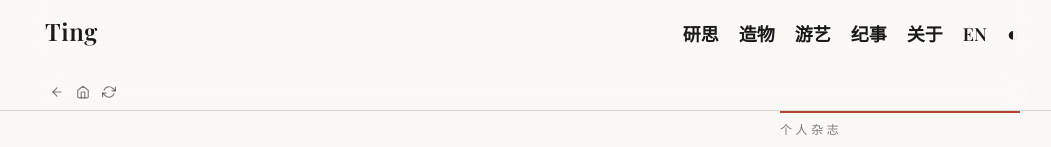
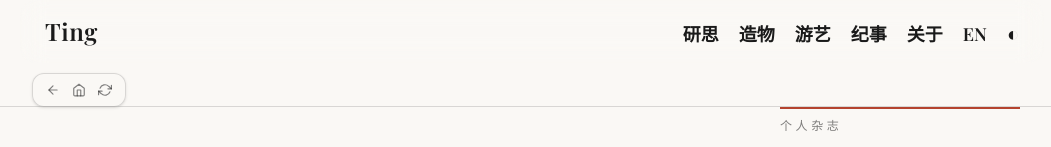
Before and after one commit to 004Tingting/004Tingting.github.io, a Next.js app: page / in a window 1280 px wide. Shown: the top 147 px of the page, without its empty margins (108-1159 px from the left). Built offline with nearby package versions, Linux system fonts and the light colour scheme; no server answers.

Commit message:
ui: split quick-actions into its own floating pill; info card slides in from the right

```diff
--- a/components/ReadingBar.tsx
+++ b/components/ReadingBar.tsx
@@ -5,11 +5,10 @@ import Link from "next/link";
 import { dic, type Lang } from "@/lib/i18n";
 
 /**
- * 页面快捷条（所有页面、始终渲染，sticky header 内）：
- * - 页顶：仅三个快捷按钮（透明底，融入导航下方）
- * - 下滚：卡片样式浮现，并向右展开标题区——
- *     文章详情页（<article> 含 .prose）：文章标题 + 阅读进度（按 <article> 计算）
- *     其他页面：页面标题（main 内首个 h1），无进度线
+ * 页面快捷条（所有页面、始终渲染，sticky header 内）。两个独立悬浮框：
+ * - 按钮小悬浮框（左，常驻）：返回 / 主页 / 刷新——独立于导航栏
+ * - 信息卡（右）：下滚后自右浮现——文章页=文章标题+阅读进度；其他页=页面标题
+ * 进度按 <article> 元素计算；标题取 article h1 / main h1。
  */
 export default function ReadingBar({ lang, pathname }: { lang: Lang; pathname: string }) {
   const t = dic[lang].nav;
@@ -27,7 +26,7 @@ export default function ReadingBar({ lang, pathname }: { lang: Lang; pathname: s
       const article = document.querySelector("article");
       const prose = article?.querySelector(".prose");
       if (article && prose) {
-        /* 文章详情页：标题 + 进度 */
+        /* 文章详情页：文章标题 + 进度 */
         const h1 = article.querySelector("h1");
         const rect = article.getBoundingClientRect();
         const total = article.offsetHeight - window.innerHeight;
@@ -59,7 +58,6 @@ export default function ReadingBar({ lang, pathname }: { lang: Lang; pathname: s
   useEffect(() => {
     setScrolled(false);
     setArticle(null);
-    setPageTitle("");
   }, [pathname]);
 
   const title = article ? article.title : pageTitle;
@@ -68,13 +66,9 @@ export default function ReadingBar({ lang, pathname }: { lang: Lang; pathname: s
 
   return (
     <div className="mx-auto max-w-5xl px-3 pt-2.5">
-      <div
-        className={`relative flex items-center gap-2 rounded-xl border px-3 py-1.5 backdrop-blur-md transition-all duration-300 ${
-          scrolled ? "border-rule bg-paper/90 shadow-sm" : "border-transparent bg-paper/0 shadow-none"
-        }`}
-      >
-        {/* 快捷按钮：返回 / 主页 / 刷新（页顶即显示） */}
-        <div className="flex shrink-0 items-center gap-0.5">
+      <div className="flex items-start justify-between gap-3">
+        {/* 按钮小悬浮框：独立于导航栏，常驻 */}
+        <div className="flex shrink-0 items-center gap-0.5 rounded-xl border border-rule bg-paper/90 px-2 py-1 shadow-sm backdrop-blur-md">
           <button
             type="button"
             onClick={() => history.back()}
@@ -132,15 +126,15 @@ export default function ReadingBar({ lang, pathname }: { lang: Lang; pathname: s
           </button>
         </div>
 
-        {/* 标题区：下滚后向右展开（文章=文章标题+进度，其他=页面标题） */}
+        {/* 信息卡：下滚后自右浮现（文章页=标题+进度；其他页=页面标题） */}
         <div
-          className={`min-w-0 flex-1 overflow-hidden transition-all duration-300 ${
-            scrolled ? "max-w-[40rem] opacity-100" : "max-w-0 opacity-0"
+          className={`min-w-0 flex-1 transition-all duration-300 ${
+            scrolled ? "translate-x-0 opacity-100" : "translate-x-16 opacity-0"
           }`}
           aria-hidden={!scrolled}
         >
-          <div className="flex items-baseline gap-2.5">
-            <span className="h-3.5 w-px shrink-0 bg-rule" aria-hidden />
+          <div className="relative rounded-xl border border-rule bg-paper/90 px-3 py-1.5 shadow-sm backdrop-blur-md">
+            <div className="flex items-center gap-2.5">
               <span className="truncate font-serif text-sm font-semibold">{title}</span>
               {article ? (
                 <span className="ml-auto shrink-0 font-mono text-[11px] text-muted">
@@ -148,11 +142,11 @@ export default function ReadingBar({ lang, pathname }: { lang: Lang; pathname: s
                 </span>
               ) : null}
             </div>
-        </div>
-
-        {/* 进度线：仅文章页 */}
-        {scrolled && article ? (
-          <div className="absolute inset-x-3 bottom-0 h-0.5 overflow-hidden rounded-full bg-rule" aria-hidden>
+            {article ? (
+              <div
+                className="absolute inset-x-3 bottom-0 h-0.5 overflow-hidden rounded-full bg-rule"
+                aria-hidden
+              >
                 <div
                   className="h-full bg-accent transition-[width] duration-150"
                   style={{ width: `${Math.round(article.pct * 100)}%` }}
@@ -161,5 +155,7 @@ export default function ReadingBar({ lang, pathname }: { lang: Lang; pathname: s
             ) : null}
           </div>
         </div>
+      </div>
+    </div>
   );
 }
```
Lines whose indentation alone changed are shown as unchanged.
